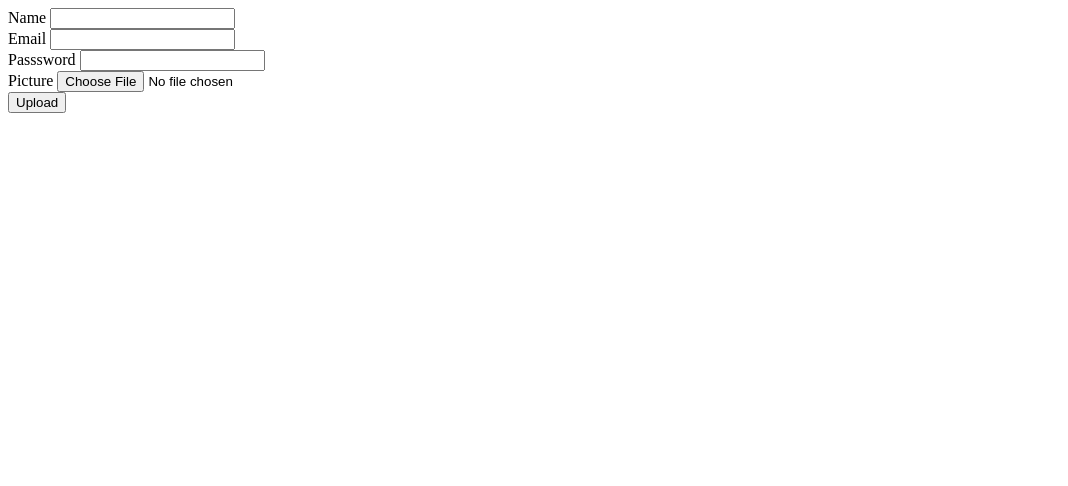
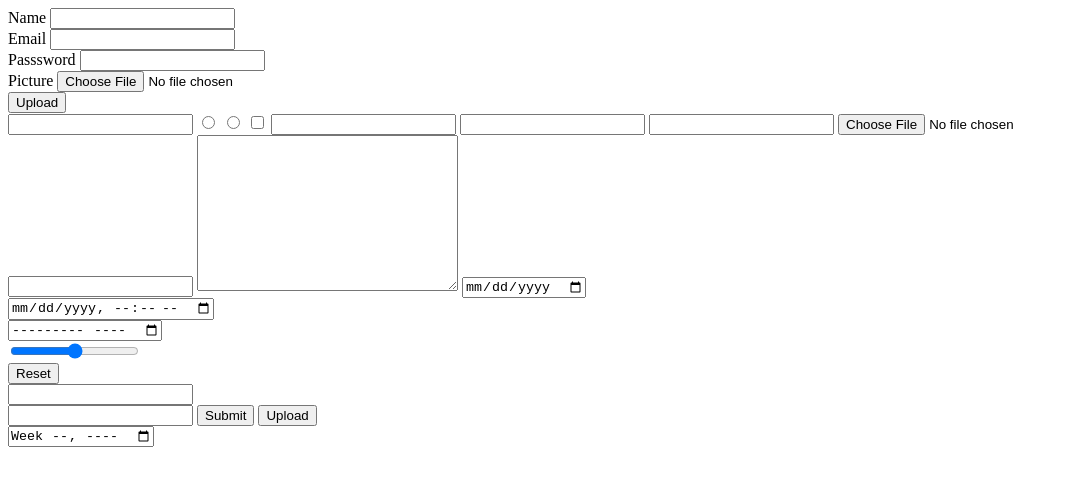
Before and after one commit to Myokhing/html_css_for_beginner, a plain HTML site: page 01_html_form/02_html_form.html in a window 1280 px wide. Shown: the whole page, without its empty margins (0-1068 px from the left). Drawn offline with Linux system fonts and the light colour scheme.

```diff
--- a/01_html_form/02_html_form.html
+++ b/01_html_form/02_html_form.html
@@ -9,7 +9,7 @@
 	<form action="">
 		<div class="form-group">
 			<label for="Name">Name</label>
-			<input type="text" >
+			<input type="text" min="1" max="5">
 		</div>
 		<div class="form-group">
 			<label for="Name">Email</label>
@@ -26,6 +26,33 @@
 		<div class="btn">
 			<button>Upload</button>
 		</div>
+		<input type="text" max="5">
+		<input type="radio">
+		<input type="radio">
+		<input type="checkbox">
+		<input type="password" name="">
+		<input type="number">
+		<input type="email">
+		<input type="file">
+		<input type="textarea">
+		<textarea name="" id="" cols="30" rows="10"></textarea>
+		<input type="date">
+		<br>
+		<input type="datetime-local">
+		<br>
+		<input type="month">
+		<br>
+		<input type="range">
+		<br>
+		<input type="reset">
+		<br>
+		<input type="search">
+		<br>
+		<input type="tel">
+		<input type="submit">
+		<input type="button" value="Upload">
+		<br>
+		<input type="week">
 	</form>
 </body>
 </html>
--- /dev/null
+++ b/01_html_form/login_form/style.css
@@ -0,0 +1,66 @@
+body {
+	background-color: #344a72;
+	font-family: 'Roboto', sans-serif;
+}
+
+.signup-box {
+	width: 360px;
+	height: 620px;
+	margin: auto;
+	background-color: white;
+	border-radius: 3px;
+}
+.login-box {
+	width: 360px;
+	height: 280px;
+	margin: auto;
+	background-color: white;
+	border-radius: 3px;
+}
+h1 {
+	text-align: center;
+	padding-top: 15px;
+}
+h4 {
+	text-align: center;
+}
+form {
+	width: 300px;
+	margin-left: 20px;
+}
+form label {
+	display: flex;
+	margin-top: 20px;
+	font-size: 18px;
+}
+form input {
+	width: 100%;
+	padding: 7px;
+	border: 1px solid gray;
+	border-radius: 6px;
+	outline: none;
+}
+input[type="button"]{
+	width: 320px;
+	height: 35px;
+	margin-top: 20px;
+	border: none;
+	background-color: #49c1a2;
+	color: white;
+	font-size: 18px;
+}
+p {
+	text-align: center;
+	padding-top: 20px;
+	font-size: 15px;
+}
+
+.para-2 {
+	text-align: center;
+	color: white;
+	font-size: 15px;
+	margin-top: -10px;
+}
+.para-2 a {
+	color: #49c1a2;
+}
```
Also changed, not shown: 01_html_form/form_data/index.html (+1 -0 lines), 01_html_form/login_form/index.html (added, +38 -0 lines), 01_html_form/login_form/login.html (added, +24 -0 lines), 01_html_form/login_form/login.css (added).
